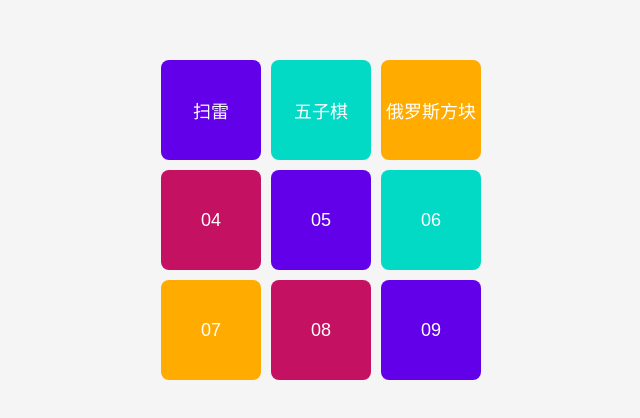
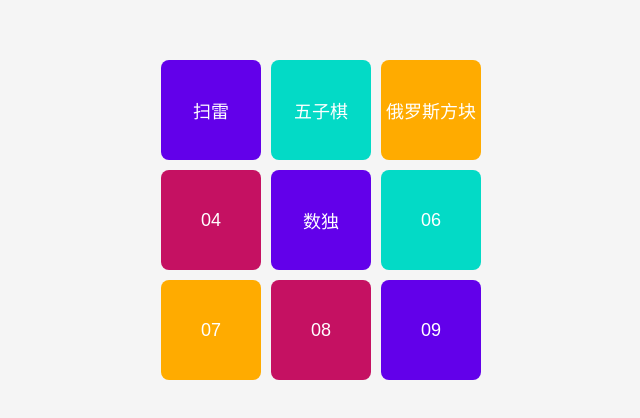
Before and after one commit to ics86/html-games, a plain HTML site: page index.html in a window 1280 px wide. Shown: the part 180-598 px from the top of the page, 319-959 px from the left. Drawn offline with Linux system fonts and the light colour scheme.

Commit message:
update index

```diff
--- a/index.html
+++ b/index.html
@@ -103,7 +103,7 @@
   <a href="02/index.html" class="grid-item color2">五子棋</a>
   <a href="03/index.html" class="grid-item color3">俄罗斯方块</a>
   <a href="04/index.html" class="grid-item color4">04</a>
-  <a href="05/index.html" class="grid-item color1">05</a>
+  <a href="05/index.html" class="grid-item color1">数独</a>
   <a href="06/index.html" class="grid-item color2">06</a>
   <a href="07/index.html" class="grid-item color3">07</a>
   <a href="08/index.html" class="grid-item color4">08</a>
```
